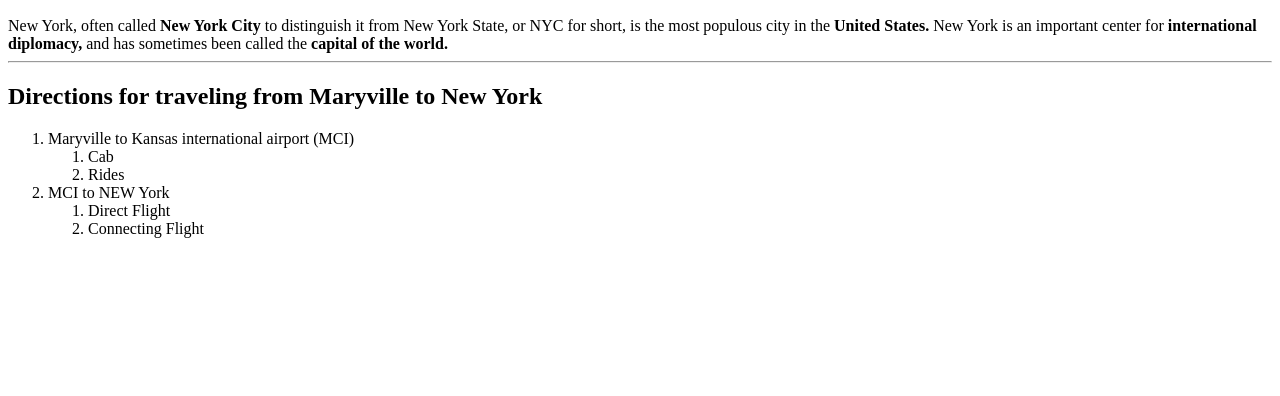
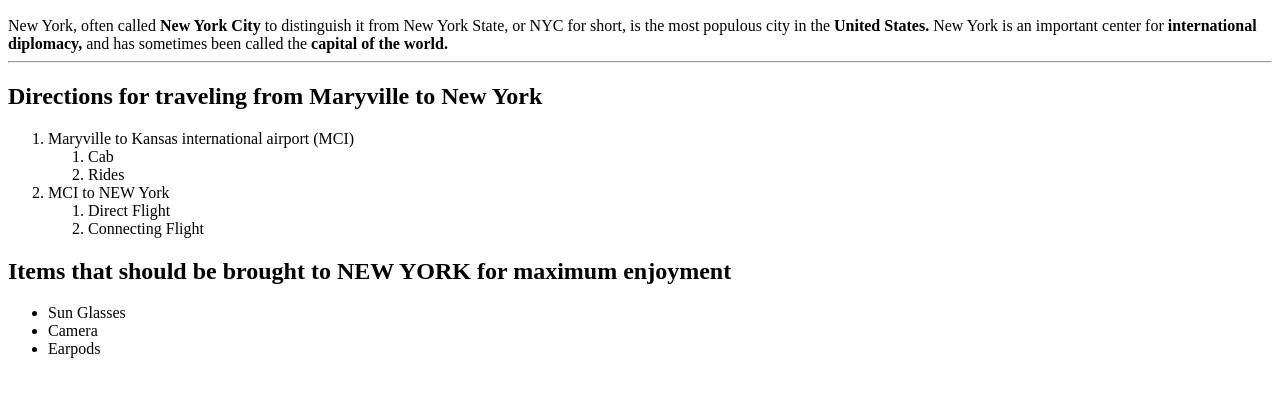
Before and after one commit to 44-563-WebApps-F21/webapps-f21-assignment-3-Likhitha-Gopi, a plain HTML site: page index.html in a window 1280 px wide. Shown: the part 110-506 px from the top of the page. Drawn offline with Linux system fonts and the light colour scheme.

Commit message:
Added items to carry for maximun enjoyment

```diff
--- a/index.html
+++ b/index.html
@@ -27,6 +27,13 @@
               </ol>
             </li>
         </ol>
-
+        <h2>
+            Items that should be brought to NEW YORK for maximum enjoyment
+        </h2>
+        <ul>
+            <li>Sun Glasses</li>
+            <li>Camera</li>
+            <li>Earpods</li>
+        </ul>
     </body>
 </html>
```
